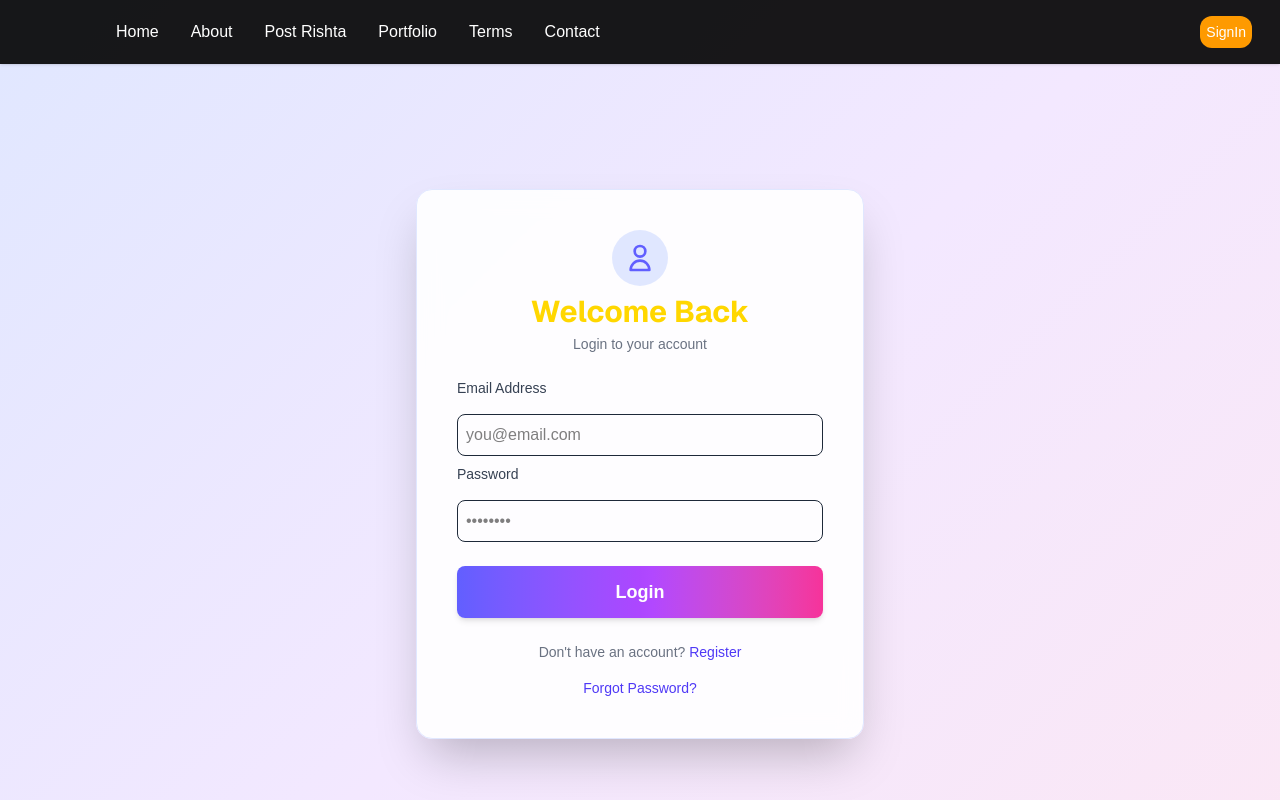
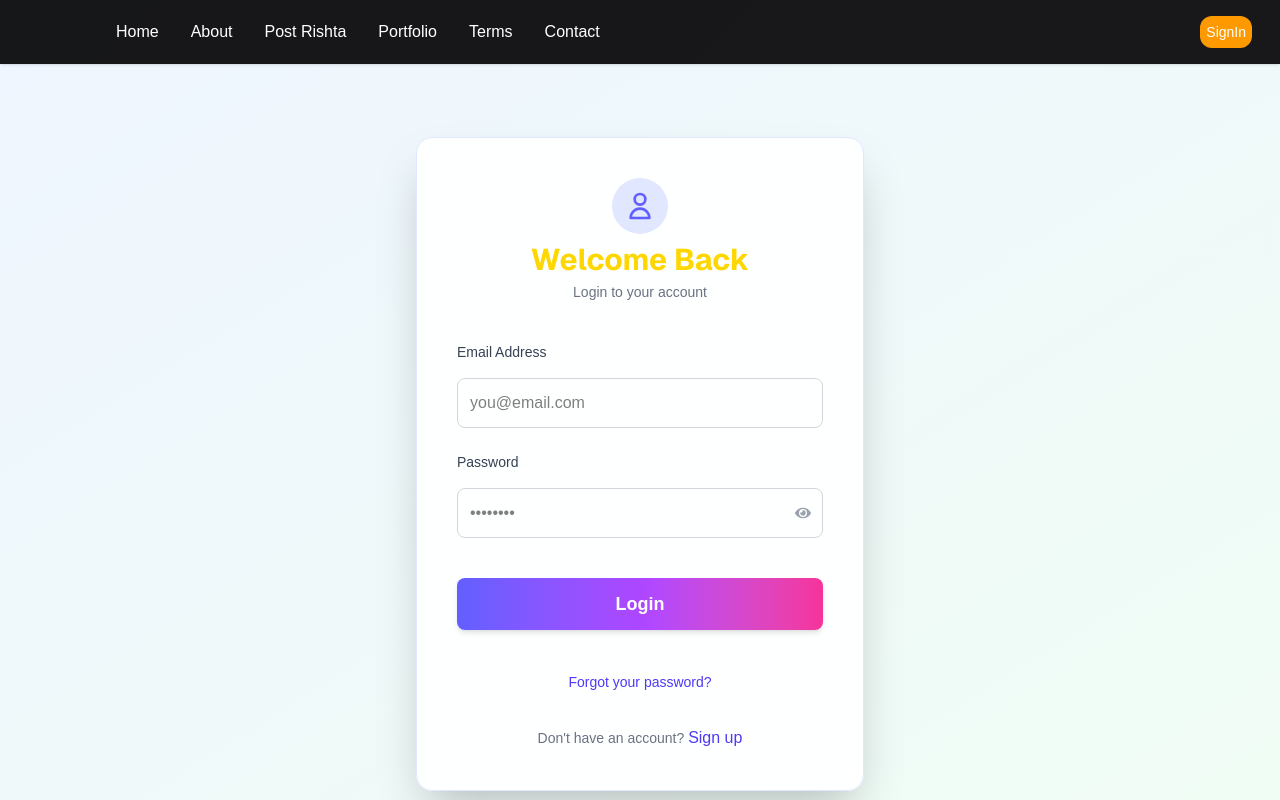
Before and after one commit to shahemwafi/hijabm, a Next.js app: page /login in a window 1280 px wide. Shown: the top 800 px of the page. Built offline with nearby package versions, Linux system fonts and the light colour scheme; no server answers.

Commit message:
Optimize performance - Add database connection pooling - Implement user caching - Reduce API calls in AuthContext - Add loading states to login form - Create performance monitoring API

```diff
--- a/src/app/api/auth/me/route.ts
+++ b/src/app/api/auth/me/route.ts
@@ -1,5 +1,7 @@
 import { NextRequest, NextResponse } from 'next/server';
 import { getAuthUser } from '@/lib/auth';
+import dbConnect from '@/lib/db';
+import User from '@/models/User';
 
 export async function GET(req: NextRequest) {
   try {
@@ -9,6 +11,24 @@ export async function GET(req: NextRequest) {
       return NextResponse.json({ error: 'Not authenticated' }, { status: 401 });
     }
 
+    // Get latest admin status from database
+    try {
+      await dbConnect();
+      const dbUser = await User.findOne({ email: user.email }).select('isAdmin').lean();
+
+      if (dbUser) {
+        return NextResponse.json({
+          user: {
+            ...user,
+            isAdmin: dbUser.isAdmin
+          }
+        });
+      }
+    } catch (dbError) {
+      console.error('Database error in /api/auth/me:', dbError);
+      // Fall back to JWT data if database fails
+    }
+
     return NextResponse.json({ user });
   } catch (error) {
     console.error('Get user error:', error);
--- /dev/null
+++ b/src/app/api/performance/route.ts
@@ -0,0 +1,37 @@
+import { NextRequest, NextResponse } from 'next/server';
+import dbConnect from '@/lib/db';
+
+export async function GET(req: NextRequest) {
+  const startTime = Date.now();
+
+  try {
+    // Test database connection
+    const dbStartTime = Date.now();
+    await dbConnect();
+    const dbEndTime = Date.now();
+
+    const totalTime = Date.now() - startTime;
+    const dbTime = dbEndTime - dbStartTime;
+
+    return NextResponse.json({
+      success: true,
+      performance: {
+        totalResponseTime: totalTime,
+        databaseConnectionTime: dbTime,
+        timestamp: new Date().toISOString()
+      },
+      status: 'healthy'
+    });
+  } catch (error) {
+    const totalTime = Date.now() - startTime;
+
+    return NextResponse.json({
+      success: false,
+      performance: {
+        totalResponseTime: totalTime,
+        error: error instanceof Error ? error.message : 'Unknown error'
+      },
+      status: 'error'
+    }, { status: 500 });
+  }
+}
--- a/src/components/Login.tsx
+++ b/src/components/Login.tsx
@@ -1,43 +1,43 @@
 "use client";
 import { useRouter } from "next/navigation";
 import { FormEvent, useState } from "react";
-
+import { useAuth } from "@/contexts/AuthContext";
+import { FaSpinner, FaEye, FaEyeSlash } from "react-icons/fa";
 
 export default function LoginForm() {
-
   const [email, setEmail] = useState("");
   const [password, setPassword] = useState("");
   const [error, setError] = useState("");
+  const [loading, setLoading] = useState(false);
+  const [showPassword, setShowPassword] = useState(false);
   const router = useRouter();
+  const { login } = useAuth();
 
   async function handleSubmit(e: FormEvent<HTMLFormElement>) {
     e.preventDefault();
     setError("");
+    setLoading(true);
 
     try {
-      const res = await fetch("/api/auth/login", {
-        method: "POST",
-        headers: { "Content-Type": "application/json" },
-        body: JSON.stringify({ email, password }),
-      });
+      const success = await login(email, password);
 
-      const data = await res.json();
-
-      if (res.ok) {
+      if (success) {
         router.push("/");
       } else {
-        setError(data.error || "Invalid credentials");
+        setError("Invalid credentials");
       }
     } catch {
-      setError("Login failed");
+      setError("Login failed. Please try again.");
+    } finally {
+      setLoading(false);
     }
   }
 
   return (
-    <div className="min-h-screen flex items-center justify-center">
+    <div className="min-h-screen flex items-center justify-center bg-gradient-to-br from-blue-50 to-green-50 p-4">
       <form
         onSubmit={handleSubmit}
-        className="w-full max-w-md bg-white/90 backdrop-blur-md rounded-2xl shadow-2xl p-10 flex flex-col gap-2 border border-indigo-100"
+        className="w-full max-w-md bg-white/90 backdrop-blur-md rounded-2xl shadow-2xl p-10 flex flex-col gap-6 border border-indigo-100"
       >
         <div className="flex flex-col items-center mb-4">
           <div className="bg-indigo-100 rounded-full p-3 mb-2">
@@ -60,6 +60,13 @@ export default function LoginForm() {
           </h2>
           <p className="text-gray-500 text-sm mt-1">Login to your account</p>
         </div>
+
+        {error && (
+          <div className="bg-red-50 border border-red-200 text-red-700 px-4 py-3 rounded-lg text-sm">
+            {error}
+          </div>
+        )}
+
         <div className="flex flex-col gap-4">
           <label className="text-sm font-medium text-gray-700" htmlFor="email">
             Email Address
@@ -72,9 +79,11 @@ export default function LoginForm() {
             onChange={(e) => setEmail(e.target.value)}
             placeholder="you@email.com"
             required
-            className="p-2 text-black rounded-lg border border-gray-800 focus:border-indigo-500 focus:ring-2 focus:ring-indigo-100 outline-none text-base transition"
+            disabled={loading}
+            className="p-3 text-black rounded-lg border border-gray-300 focus:border-indigo-500 focus:ring-2 focus:ring-indigo-100 outline-none text-base transition disabled:opacity-50 disabled:cursor-not-allowed"
           />
         </div>
+
         <div className="flex flex-col gap-4">
           <label
             className="text-sm font-medium text-gray-700"
@@ -82,43 +91,60 @@ export default function LoginForm() {
           >
             Password
           </label>
+          <div className="relative">
             <input
               id="password"
-            type="password"
+              type={showPassword ? "text" : "password"}
               autoComplete="current-password"
               value={password}
               onChange={(e) => setPassword(e.target.value)}
               placeholder="••••••••"
               required
-            className="p-2 text-black rounded-lg border border-gray-800 focus:border-indigo-500 focus:ring-2 focus:ring-indigo-100 outline-none text-base transition"
+              disabled={loading}
+              className="w-full p-3 text-black rounded-lg border border-gray-300 focus:border-indigo-500 focus:ring-2 focus:ring-indigo-100 outline-none text-base transition disabled:opacity-50 disabled:cursor-not-allowed pr-12"
             />
+            <button
+              type="button"
+              onClick={() => setShowPassword(!showPassword)}
+              className="absolute right-3 top-1/2 transform -translate-y-1/2 text-gray-400 hover:text-gray-600 transition"
+              disabled={loading}
+            >
+              {showPassword ? <FaEyeSlash size={16} /> : <FaEye size={16} />}
+            </button>
           </div>
+        </div>
+
         <button
           type="submit"
-          className="mt-4 p-3 rounded-lg bg-gradient-to-r from-indigo-500 via-purple-500 to-pink-500 text-white font-semibold text-lg shadow-md hover:from-indigo-600 hover:to-pink-600 transition"
+          disabled={loading}
+          className="mt-4 p-3 rounded-lg bg-gradient-to-r from-indigo-500 via-purple-500 to-pink-500 text-white font-semibold text-lg shadow-md hover:from-indigo-600 hover:to-pink-600 transition disabled:opacity-50 disabled:cursor-not-allowed flex items-center justify-center gap-2"
         >
-          Login
+          {loading ? (
+            <>
+              <FaSpinner className="animate-spin" />
+              Logging in...
+            </>
+          ) : (
+            "Login"
+          )}
         </button>
-        {error && (
-          <p className="text-red-600 bg-red-50 p-2 rounded text-center text-sm mt-2">
-            {error}
-          </p>
-        )}
-        <div className="text-center mt-4 text-sm text-gray-500">
-          Don&apos;t have an account?{" "}
+
+        <div className="text-center mt-4">
+          <a
+            href="/forgot-password"
+            className="text-indigo-600 hover:text-indigo-800 text-sm transition"
+          >
+            Forgot your password?
+          </a>
+        </div>
+
+        <div className="text-center mt-2">
+          <span className="text-gray-500 text-sm">Don't have an account? </span>
           <a
             href="/register"
-            className="text-indigo-600 hover:underline font-medium"
+            className="text-indigo-600 hover:text-indigo-800 font-medium transition"
           >
-            Register
-          </a>
-        </div>
-        <div className="text-center mt-2 text-sm text-gray-500">
-          <a
-            href="/forgot-password"
-            className="text-indigo-600 hover:underline font-medium"
-          >
-            Forgot Password?
+            Sign up
           </a>
         </div>
       </form>
--- a/src/contexts/AuthContext.tsx
+++ b/src/contexts/AuthContext.tsx
@@ -22,22 +22,7 @@ export function AuthProvider({ children }: { children: ReactNode }) {
       const res = await fetch('/api/auth/me');
       if (res.ok) {
         const data = await res.json();
-        // Also check database for latest admin status
-        const debugRes = await fetch('/api/debug-user');
-        if (debugRes.ok) {
-          const debugData = await debugRes.json();
-          if (debugData.authenticated && debugData.dbUser) {
-            // Use database admin status
-            setUser({
-              ...data.user,
-              isAdmin: debugData.dbUser.isAdmin
-            });
-          } else {
-            setUser(data.user);
-          }
-        } else {
-          setUser(data.user);
-        }
+        setUser(data.user);
       } else {
         setUser(null);
       }
@@ -59,21 +44,7 @@ export function AuthProvider({ children }: { children: ReactNode }) {
       const data = await res.json();
 
       if (res.ok) {
-        // Check database for admin status after login
-        const debugRes = await fetch('/api/debug-user');
-        if (debugRes.ok) {
-          const debugData = await debugRes.json();
-          if (debugData.authenticated && debugData.dbUser) {
-            setUser({
-              ...data.user,
-              isAdmin: debugData.dbUser.isAdmin
-            });
-          } else {
-            setUser(data.user);
-          }
-        } else {
-          setUser(data.user);
-        }
+        setUser(data.user);
         return true;
       } else {
         return false;
@@ -107,8 +78,9 @@ export function AuthProvider({ children }: { children: ReactNode }) {
   const logout = async () => {
     try {
       await fetch('/api/auth/logout', { method: 'POST' });
-      setUser(null);
     } catch {
+      // Ignore logout errors
+    } finally {
       setUser(null);
     }
   };
--- a/src/lib/db.ts
+++ b/src/lib/db.ts
@@ -21,12 +21,22 @@ global.mongoose = cached;
 
 async function dbConnect(): Promise<Mongoose> {
   if (cached.conn) return cached.conn;
+
   if (!cached.promise) {
-    cached.promise = mongoose.connect(MONGODB_URI, {
+    const opts = {
       bufferCommands: false,
-      // useNewUrlParser and useUnifiedTopology are default in Mongoose 6+
-    });
+      maxPoolSize: 10, // Maintain up to 10 socket connections
+      serverSelectionTimeoutMS: 5000, // Keep trying to send operations for 5 seconds
+      socketTimeoutMS: 45000, // Close sockets after 45 seconds of inactivity
+      family: 4, // Use IPv4, skip trying IPv6
+      // Optimize for performance
+      maxIdleTimeMS: 30000, // Close connections after 30 seconds of inactivity
+      minPoolSize: 1, // Maintain at least 1 socket connection
+    };
+
+    cached.promise = mongoose.connect(MONGODB_URI, opts);
   }
+
   try {
     cached.conn = await cached.promise;
   } catch (error) {
@@ -34,6 +44,7 @@ async function dbConnect(): Promise<Mongoose> {
     console.error('MongoDB connection error:', error);
     throw error;
   }
+
   return cached.conn;
 }
 
```
Also changed, not shown: src/lib/auth.ts (+40 -6 lines). Lines whose indentation alone changed are shown as unchanged.
